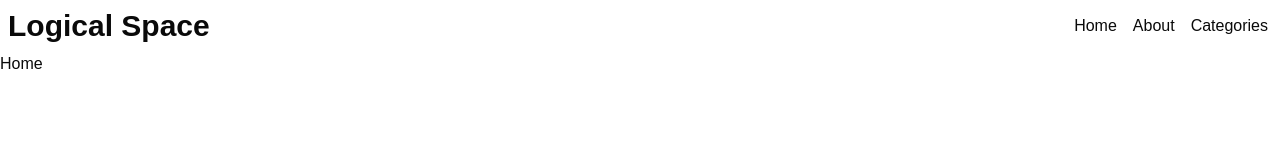
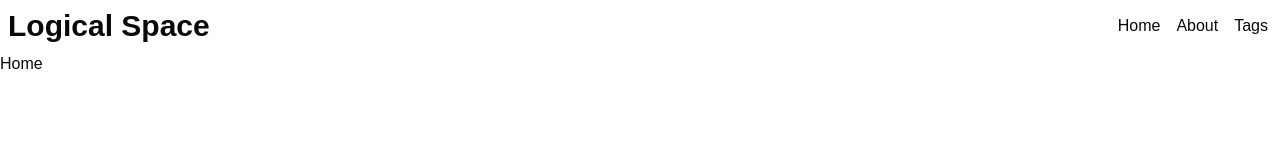
Before and after one commit to Justin-K-Ellis/next-blog-frontend, a Next.js app: page / in a window 1280 px wide. Shown: the top 160 px of the page. Built offline with nearby package versions, Linux system fonts and the light colour scheme.

Commit message:
Change "Categories" to "Tags".

```diff
--- a/src/components/custom-components/Navbar.tsx
+++ b/src/components/custom-components/Navbar.tsx
@@ -1,6 +1,6 @@
 import Link from "next/link";
 
-import Categories from "./Categories";
+import Tags from "./Tags";
 
 export default function Navbar() {
   return (
@@ -12,7 +12,7 @@ export default function Navbar() {
         About
       </Link>
       <div className="nav-link">
-        <Categories />
+        <Tags />
       </div>
     </nav>
   );
--- a/src/components/custom-components/Categories.tsx
+++ b/src/components/custom-components/Tags.tsx
@@ -7,10 +7,10 @@ import {
   DropdownMenuTrigger,
 } from "@/components/ui/dropdown-menu";
 
-export default function Categories() {
+export default function Tags() {
   return (
     <DropdownMenu>
-      <DropdownMenuTrigger>Categories</DropdownMenuTrigger>
+      <DropdownMenuTrigger>Tags</DropdownMenuTrigger>
       <DropdownMenuContent className="mr-2">
         <DropdownMenuItem>Foo</DropdownMenuItem>
         <DropdownMenuItem>Bar</DropdownMenuItem>
```
